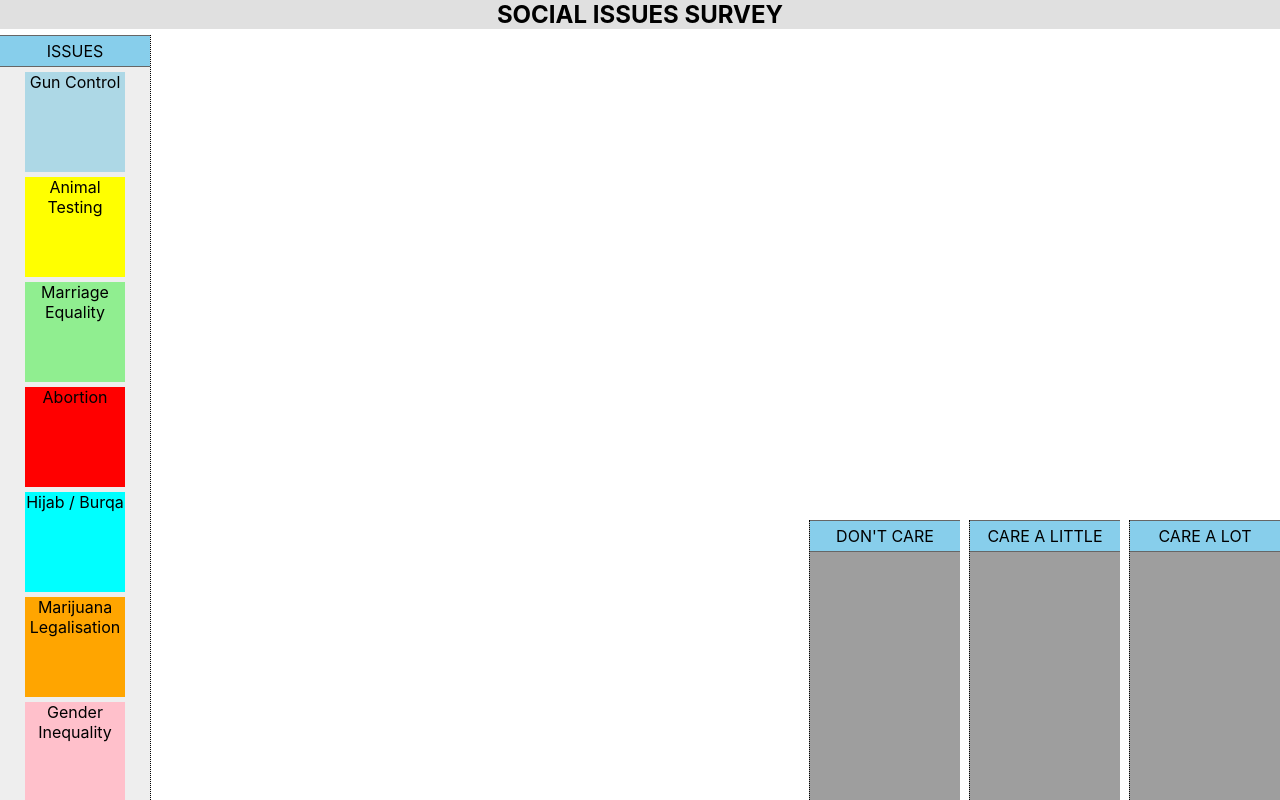
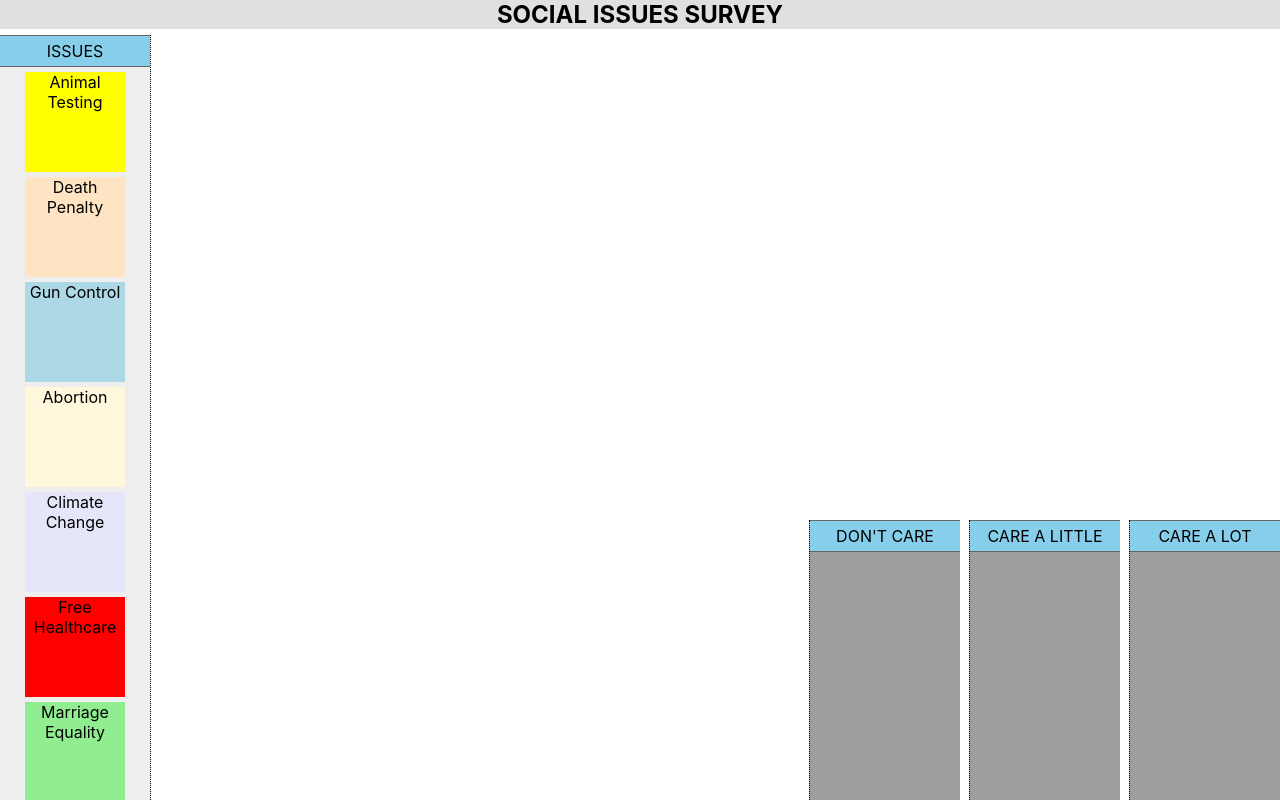
Before and after one commit to smrkem/ordering-task, a React (Create React App) app: page / in a window 1280 px wide. Built offline with nearby package versions, Linux system fonts and the light colour scheme.

Commit message:
adds round2

```diff
--- a/src/App.css
+++ b/src/App.css
@@ -42,6 +42,7 @@
   bottom: 0;
   background-color: #9E9E9E;
   border-left: 1px dotted;
+  min-height: 275px;
 }
 
 .droppable.alertFull {
@@ -66,6 +67,20 @@
   margin: 5px auto;
 }
 
+.issueIcon {
+  background: #ddd;
+  text-align: center;
+  border-radius: 50%;
+  border: 1px solid #aaa;
+  height: 100px;
+  width: 100px;
+  margin: 6px auto;
+  font-size: 0.8rem;
+  display: flex;
+  flex-direction: column;
+  justify-content: center;
+}
+
 .droppable .draggable {
   height: auto;
   width: 100%;
--- a/src/DropContainer.js
+++ b/src/DropContainer.js
@@ -6,7 +6,7 @@ export default class DropContainer extends Component {
     }
 
     handleAllowDropping(e) {
-        if (this.props.items.length < 3) {
+        if (this.props.items.length < this.props.maxitems) {
             e.preventDefault();
         }
         else {
@@ -20,8 +20,9 @@ export default class DropContainer extends Component {
 
     render() {
         let alertFull = this.state.alertFull ? 'alertFull' : '';
+        let className = this.props.category === 'uncategorized' ? 'uncategorized' : `container-${this.props.category} droppable ${alertFull}`;
         return (
-            <div className={`container-${this.props.category} droppable ${alertFull}`}
+            <div className={className}
                 onDragOver={e => this.handleAllowDropping(e)}
                 onDrop={e => this.props.onDrop(e, this.props.category)}
                 onDragLeave={e => this.onDragLeave(e)}
--- a/src/Survey.js
+++ b/src/Survey.js
@@ -1,24 +1,34 @@
 import React, { Component } from 'react'
 import './App.css'
 import DropContainer from './DropContainer'
+import { issues } from './issues'
 
 export default class Survey extends Component {
   state = {
     showing: false,
-    issues: [
-      {
-        name: "Gun Control",
-        category: "uncategorized",
-        bgcolor: "lightblue",
-        copy: "Gun Control copy placeholder..."
+    issues: issues,
+    showContinue: false,
+    maxItems: {
+      dontcare: 4,
+      carelittle: 4,
+      carelots: 6
+    }
+  }
+
+  setupRound2() {
+    let newItems = this.state.issues.filter(i => i.category==='carelots')
+    newItems.forEach(i => {
+      i.category = 'uncategorized'
+    })
+    this.setState({
+      issues: newItems,
+      maxItems: {
+        dontcare: 2,
+        carelittle: 2,
+        carelots: newItems.length === 6 ? 3 : 2
       },
-      {name: "Animal Testing", copy: "Animal Testing copy placeholder...", category: "uncategorized", bgcolor: "yellow"},
-      {name: "Marriage Equality", copy: "Marriage Equality copy placeholder...", category: "uncategorized", bgcolor: "lightgreen"},
-      {name: "Abortion", copy: "Gun Control copy placeholder...", category: "uncategorized", bgcolor: "red"},
-      {name: "Hijab / Burqa", copy: "Gun Control copy placeholder...", category: "uncategorized", bgcolor: "aqua"},
-      {name: "Marijuana Legalisation", copy: "Gun Control copy placeholder...", category: "uncategorized", bgcolor: "orange"},
-      {name: "Gender Inequality", copy: "Gun Control copy placeholder...", category: "uncategorized", bgcolor: "pink"}
-    ]
+      showContinue: false
+    })
   }
 
   onDragStart(e, id) {
@@ -36,7 +46,10 @@ export default class Survey extends Component {
       return issue;
     });
 
-    this.setState({issues});
+    this.setState({
+      issues,
+      showContinue: this.state.issues.filter(i => i.category==='uncategorized').length === 0
+    });
   }
 
   onClick(e, id) {
@@ -66,13 +79,14 @@ export default class Survey extends Component {
             className="draggable"
             style= {{backgroundColor: i.bgcolor}}
         >
-          {i.name}
+          <div className="issueName">{i.name}</div>
         </div>
       )
       if (i.name === this.state.showing) {
         detail = (
           <div className="issueDetailView">
             <h3>{i.name}</h3>
+            <div className="issueIcon">icon</div>
             <p>{i.copy}</p>
           </div>
         )
@@ -84,14 +98,26 @@ export default class Survey extends Component {
         <div className="issueDetailView">
           {detail}
         </div>
-        <div className="uncategorized">
-            <span className="task-header">ISSUES</span>
-            {issues.uncategorized}
-        </div>
+        {this.state.showContinue && (
+          <div className="continueView">
+            <p>Finish arranging the issues and then <br />
+              <button onClick={e => {this.setupRound2()}}>CONTINUE</button>
+            </p>
+          </div>
+        )}
+
+        <DropContainer
+          category="uncategorized"
+          title="ISSUES"
+          maxitems={this.state.issues.length}
+          items={issues.uncategorized}
+          onDrop={e => this.onDrop(e, "uncategorized")}
+        />
 
         <DropContainer
           category="dontcare"
           title="DON'T CARE"
+          maxitems={this.state.maxItems.dontcare}
           items={issues.dontcare}
           onDrop={e => this.onDrop(e, "dontcare")}
         />
@@ -99,11 +125,13 @@ export default class Survey extends Component {
           category="carelittle"
           title="CARE A LITTLE"
           items={issues.carelittle}
+          maxitems={this.state.maxItems.carelittle}
           onDrop={e => this.onDrop(e, "carelittle")}
         />
         <DropContainer
           category="carelots"
           title="CARE A LOT"
+          maxitems={this.state.maxItems.carelots}
           items={issues.carelots}
           onDrop={e => this.onDrop(e, "carelots")}
         />
--- /dev/null
+++ b/src/issues.js
@@ -0,0 +1,80 @@
+export const issues = [
+    {
+        name: "Animal Testing",
+        copy: "Animal Testing copy placeholder...",
+        category: "uncategorized",
+        bgcolor: "yellow"
+    },
+    {
+        name: "Death Penalty",
+        category: "uncategorized",
+        bgcolor: "bisque",
+        copy: "Death penalty copy placeholder..."
+    },
+    {
+        name: "Gun Control",
+        category: "uncategorized",
+        bgcolor: "lightblue",
+        copy: "Gun Control copy placeholder..."
+    },
+    {
+        name: "Abortion",
+        copy: "Abortion copy placeholder...",
+        category: "uncategorized",
+        bgcolor: "cornsilk"
+    },
+    {
+        name: "Climate Change",
+        copy: "Climate Change copy placeholder...",
+        category: "uncategorized",
+        bgcolor: "lavender"
+    },
+    {
+        name: "Free Healthcare",
+        copy: "Free Healthcare copy placeholder...",
+        category: "uncategorized",
+        bgcolor: "red"
+    },
+    {
+        name: "Marriage Equality",
+        copy: "Marriage Equality copy placeholder...",
+        category: "uncategorized",
+        bgcolor: "lightgreen"
+    },
+    {
+        name: "Gender Inequality",
+        copy: "Gender Inequality copy placeholder...",
+        category: "uncategorized",
+        bgcolor: "seashell"
+    },
+    {
+        name: "Legalisation of Prostitution",
+        copy: "Legalisation of Prostitution copy placeholder...",
+        category: "uncategorized",
+        bgcolor: "pink"
+    },
+    {
+        name: "Hijab / Burqa",
+        copy: "Hijab / Burqa copy placeholder...",
+        category: "uncategorized",
+        bgcolor: "aqua"
+    },
+    {
+        name: "Marijuana Legalisation",
+        copy: "Marijuana Legalisation copy placeholder...",
+        category: "uncategorized",
+        bgcolor: "orange"
+    },
+    {
+        name: "Euthanasia",
+        copy: "Euthanasia copy placeholder...",
+        category: "uncategorized",
+        bgcolor: "salmon"
+    },
+    {
+        name: "Vaccines",
+        copy: "Vaccines copy placeholder...",
+        category: "uncategorized",
+        bgcolor: "wheat"
+    }
+  ]
```
